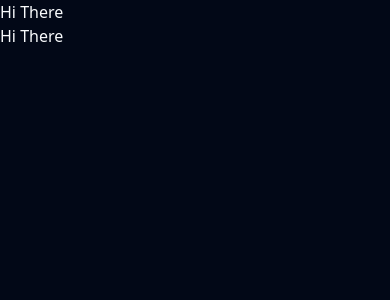
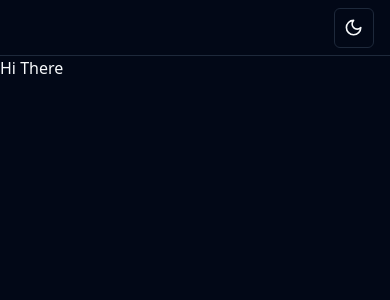
Before and after one commit to AdithyanA2005/Assistant_ViteJs, a React (Vite) app: page / in a window 390 px wide. Shown: the top 300 px of the page. Built offline with nearby package versions, Linux system fonts and the light colour scheme.

Commit message:
Create a navbar with theme toggle

```diff
--- a/src/App.tsx
+++ b/src/App.tsx
@@ -1,9 +1,11 @@
+import { Navbar } from "@/components/navbar";
 import { ThemeProvider } from "@/components/providers/theme-provider.tsx";
+
 function App() {
   return (
     <>
-      <h1> Hi There</h1>
       <ThemeProvider defaultTheme="dark" storageKey="vite-ui-theme">
+        <Navbar />
         <h1> Hi There</h1>
       </ThemeProvider>
     </>
--- /dev/null
+++ b/src/components/navbar/index.tsx
@@ -0,0 +1,10 @@
+import { NavThemeToggle } from "@/components/navbar/nav-theme-toggle.tsx";
+
+export function Navbar() {
+  return (
+    <header className="sticky top-0 z-30 flex h-14 items-center gap-4 border-b bg-background px-4 sm:static sm:px-6">
+      <div className="flex-1"></div>
+      <NavThemeToggle />
+    </header>
+  );
+}
--- /dev/null
+++ b/src/components/navbar/nav-logo.tsx
@@ -0,0 +1,22 @@
+import { BotIcon } from "lucide-react";
+import { siteConfig } from "@/lib/config/site";
+import { cn } from "@/lib/utils";
+
+interface NavLogoProps {
+  className?: string;
+}
+
+export function NavLogo({ className }: NavLogoProps) {
+  return (
+    <a
+      href="/public"
+      className={cn(
+        "group flex size-fit shrink-0 -translate-x-2 -translate-y-2 items-center justify-center gap-2 rounded-full text-lg font-semibold text-primary md:text-base",
+        className,
+      )}
+    >
+      <BotIcon className="size-8 transition-all group-hover:scale-110" />
+      <span className="sr-only">{siteConfig.name}</span>
+    </a>
+  );
+}
--- /dev/null
+++ b/src/components/navbar/nav-theme-toggle.tsx
@@ -0,0 +1,30 @@
+import { Moon, Sun } from "lucide-react";
+import { Button } from "@/components/ui/button";
+import {
+  DropdownMenu,
+  DropdownMenuContent,
+  DropdownMenuItem,
+  DropdownMenuTrigger,
+} from "@/components/ui/dropdown-menu";
+import { useTheme } from "@/components/providers/theme-provider";
+
+export function NavThemeToggle() {
+  const { setTheme } = useTheme();
+
+  return (
+    <DropdownMenu>
+      <DropdownMenuTrigger asChild>
+        <Button variant="outline" size="icon">
+          <Sun className="h-[1.2rem] w-[1.2rem] rotate-0 scale-100 transition-all dark:-rotate-90 dark:scale-0" />
+          <Moon className="absolute h-[1.2rem] w-[1.2rem] rotate-90 scale-0 transition-all dark:rotate-0 dark:scale-100" />
+          <span className="sr-only">Toggle theme</span>
+        </Button>
+      </DropdownMenuTrigger>
+      <DropdownMenuContent align="end">
+        <DropdownMenuItem onClick={() => setTheme("light")}>Light</DropdownMenuItem>
+        <DropdownMenuItem onClick={() => setTheme("dark")}>Dark</DropdownMenuItem>
+        <DropdownMenuItem onClick={() => setTheme("system")}>System</DropdownMenuItem>
+      </DropdownMenuContent>
+    </DropdownMenu>
+  );
+}
```
